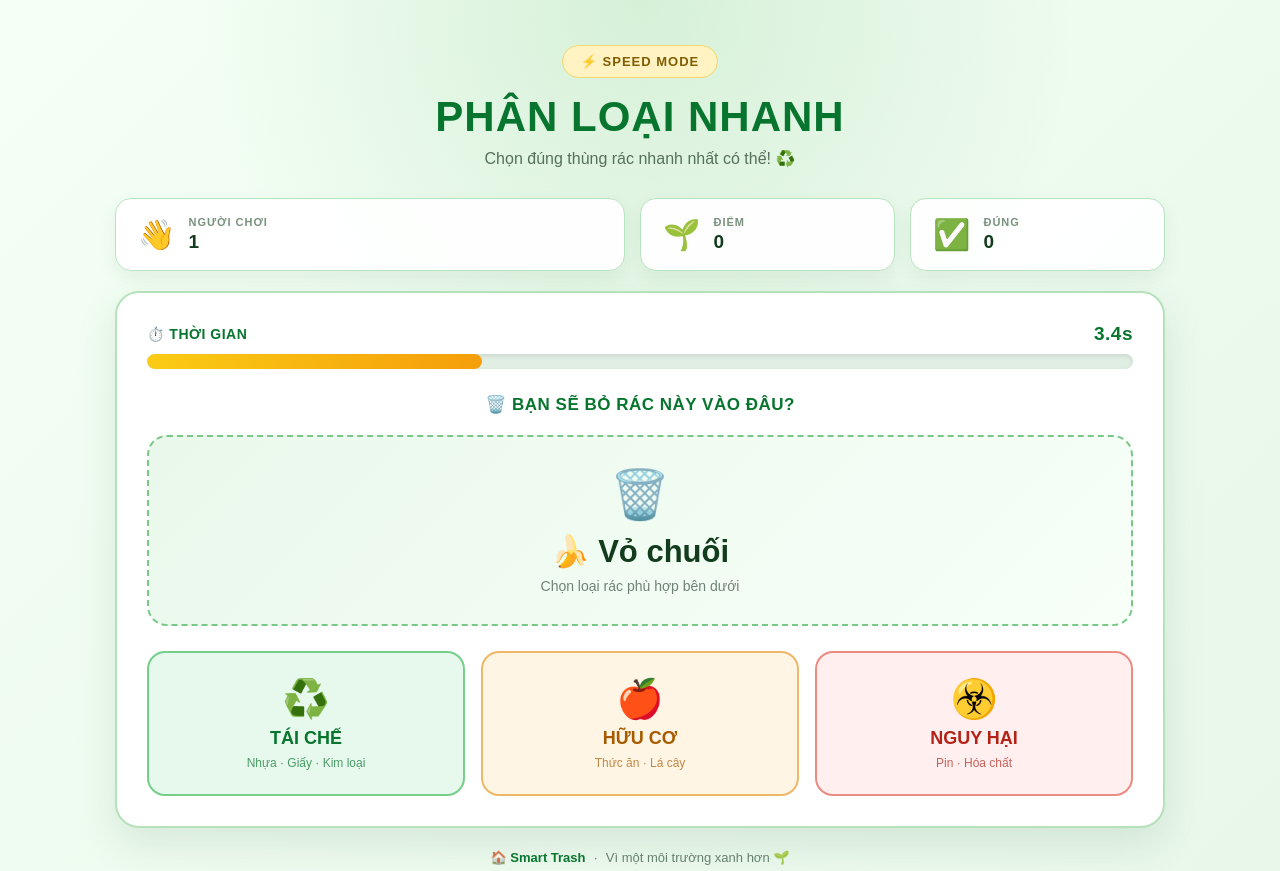
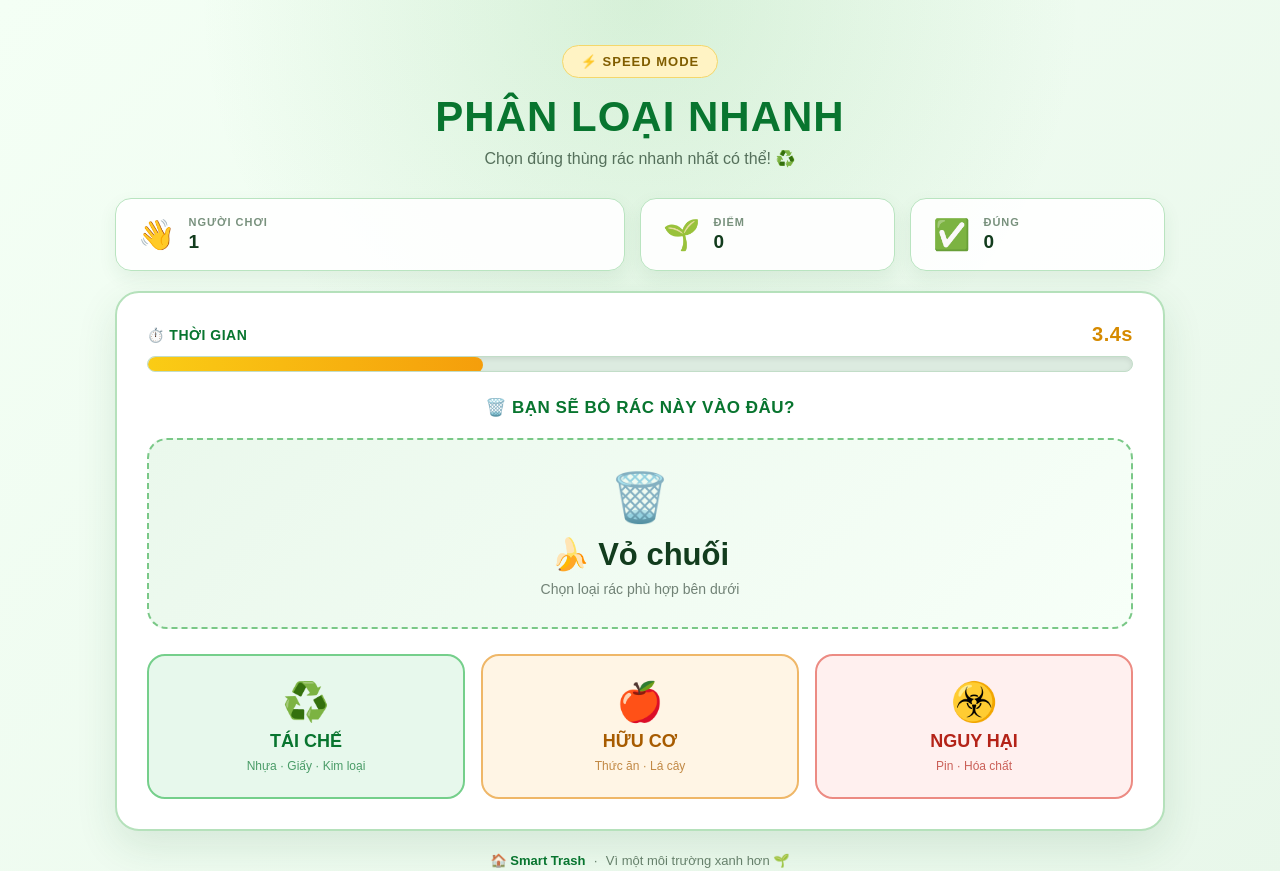
Before and after one commit to phanminhquan3010/SmartTrash, a Flask app: page /quick_sort in a window 1280 px wide. Shown: the top 871 px of the page. Run offline with Flask 3, Linux system fonts and the light colour scheme; the visitor is signed in with stand-in values (Sample User, id 1).

Commit message:
Update style.css

```diff
--- a/static/style.css
+++ b/static/style.css
@@ -1362,3 +1362,195 @@ h2 {
 
     transform: scale(1.08);
 }
+/* =========================================================
+   ⏱️ SMART TRASH - QUICK SORT TIMER
+   ========================================================= */
+
+
+.quick-timer {
+
+    width: 100%;
+
+    margin-bottom: 25px;
+
+}
+
+
+
+/* =========================================================
+   TIMER INFO
+   ========================================================= */
+
+.quick-timer-info {
+
+    display: flex;
+
+    justify-content: space-between;
+
+    align-items: center;
+
+    width: 100%;
+
+    margin-bottom: 10px;
+
+    color: #08752f;
+
+    font-size: 14px;
+
+    font-weight: 900;
+
+    letter-spacing: 0.5px;
+
+}
+
+
+
+/* =========================================================
+   TIMER NUMBER
+   ========================================================= */
+
+#timer-text {
+
+    color: #08752f;
+
+    font-size: 20px;
+
+    font-weight: 900;
+
+    transition:
+
+        color 0.25s ease,
+
+        transform 0.25s ease;
+
+}
+
+
+
+/* =========================================================
+   TIMER TRACK
+   ========================================================= */
+
+.quick-timer-track {
+
+    display: block;
+
+    position: relative;
+
+    width: 100%;
+
+    height: 16px;
+
+    overflow: hidden;
+
+    box-sizing: border-box;
+
+    background: #dcebe0;
+
+    border:
+
+        1px solid
+
+        #c2ddc8;
+
+    border-radius: 50px;
+
+    box-shadow:
+
+        inset
+
+        0
+
+        2px
+
+        5px
+
+        rgba(0, 0, 0, 0.08);
+
+}
+
+
+
+/* =========================================================
+   TIMER BAR
+   ========================================================= */
+
+.quick-timer-bar {
+
+    display: block;
+
+    width: 100%;
+
+    height: 100%;
+
+    min-height: 16px;
+
+    background:
+
+        linear-gradient(
+            90deg,
+            #22c55e,
+            #16a344
+        );
+
+    border-radius: 50px;
+
+    transition:
+
+        width 0.1s linear,
+
+        background 0.25s ease;
+
+}
+
+
+
+/* =========================================================
+   🟡 WARNING
+   ========================================================= */
+
+.quick-timer-bar.timer-warning {
+
+    background:
+
+        linear-gradient(
+            90deg,
+            #facc15,
+            #f59e0b
+        );
+
+}
+
+
+#timer-text.timer-warning-text {
+
+    color: #d68a00;
+
+}
+
+
+
+/* =========================================================
+   🔴 DANGER
+   ========================================================= */
+
+.quick-timer-bar.timer-danger {
+
+    background:
+
+        linear-gradient(
+            90deg,
+            #ef4444,
+            #dc2626
+        );
+
+}
+
+
+#timer-text.timer-danger-text {
+
+    color: #dc2626;
+
+    transform: scale(1.08);
+
+}
```
